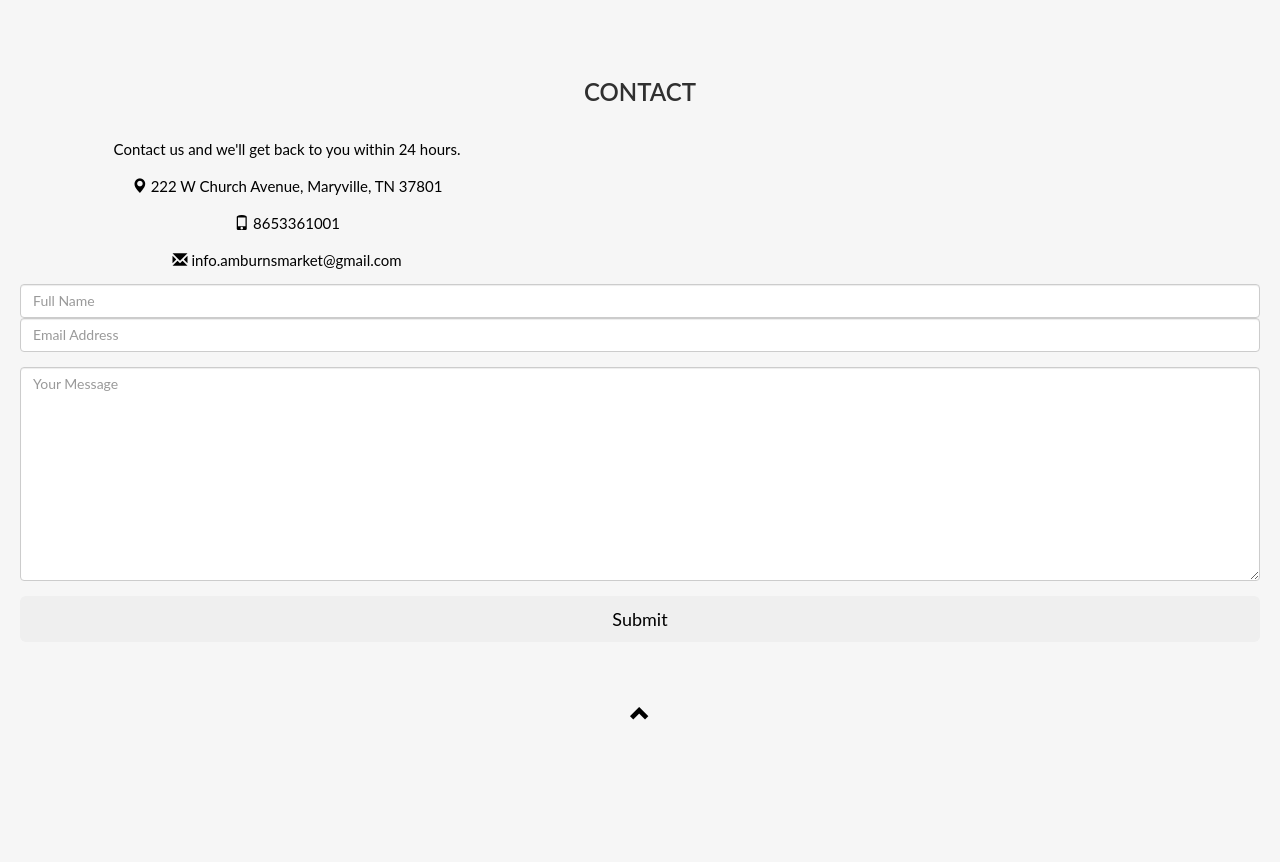
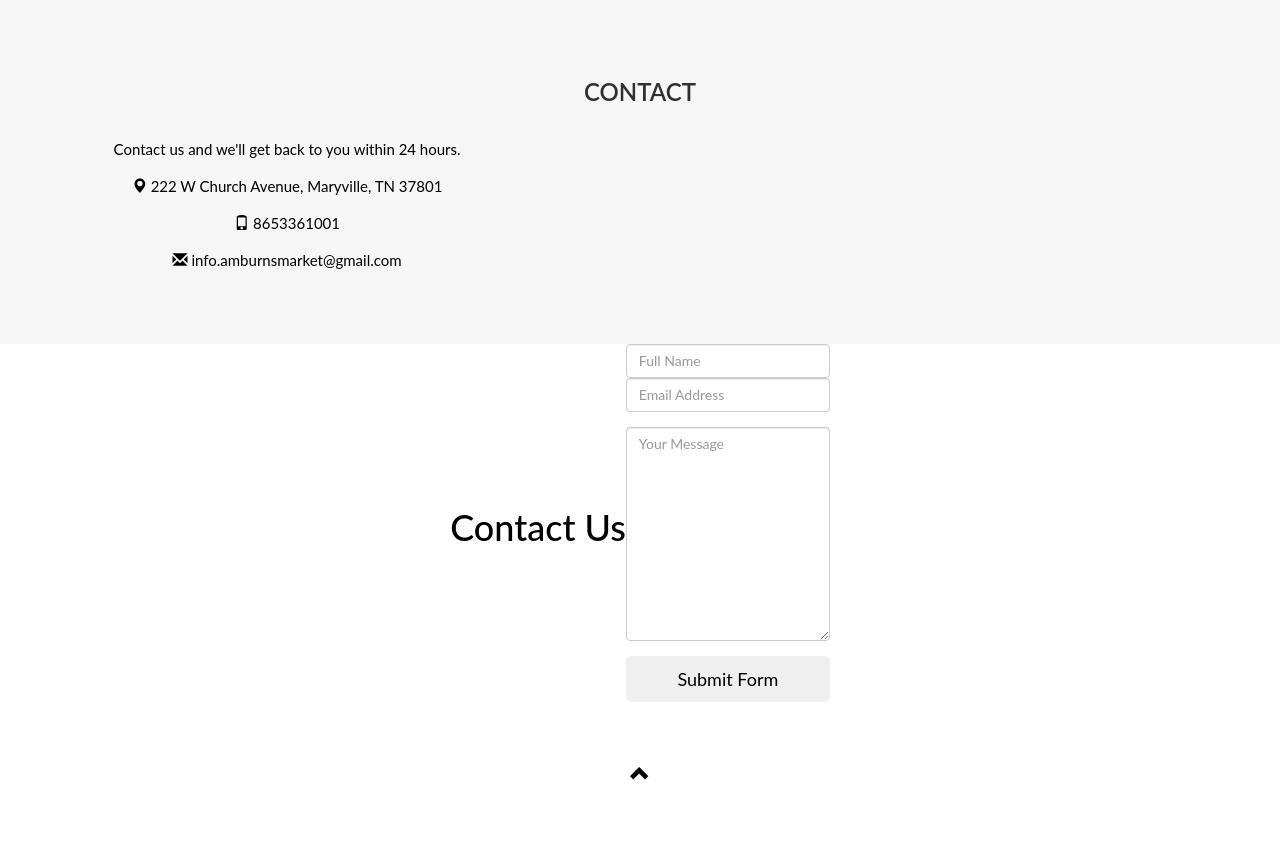
Before and after one commit to pablanothewind/market, a Django app: page / in a window 1280 px wide. Shown: the part 2571-3433 px from the top of the page. Run offline with Django 4.2, Linux system fonts and the light colour scheme; parts of the project's set-up code (start-up, migrations or seed data) failed here and were passed over; some libraries are stand-ins or nearby versions.

Commit message:
Update index.html

```diff
--- a/myapp/templates/index.html
+++ b/myapp/templates/index.html
@@ -340,9 +340,11 @@ body {
       <p><span class="glyphicon glyphicon-phone"></span> 8653361001 </p>
       <p><span class="glyphicon glyphicon-envelope"></span> info.amburnsmarket@gmail.com </p>
     </div>
+  </div>
+</div>
 
-<div class=""col-sm-7 slideanim">
-  <div class="row">
+<div class="container">
+  <h1>Contact Us</h1>
   <form target="_blank" action="https://formsubmit.co/info.amburnsmarket@gmail.com" method="POST">
     <div class="form-group">
       <div class="form-row">
@@ -357,7 +359,7 @@ body {
     <div class="form-group">
       <textarea placeholder="Your Message" class="form-control" name="message" rows="10" required></textarea>
     </div>
-    <button type="submit" class="btn btn-lg btn-dark btn-block">Submit</button>
+    <button type="submit" class="btn btn-lg btn-dark btn-block">Submit Form</button>
   </form>
 </div>
 
```
